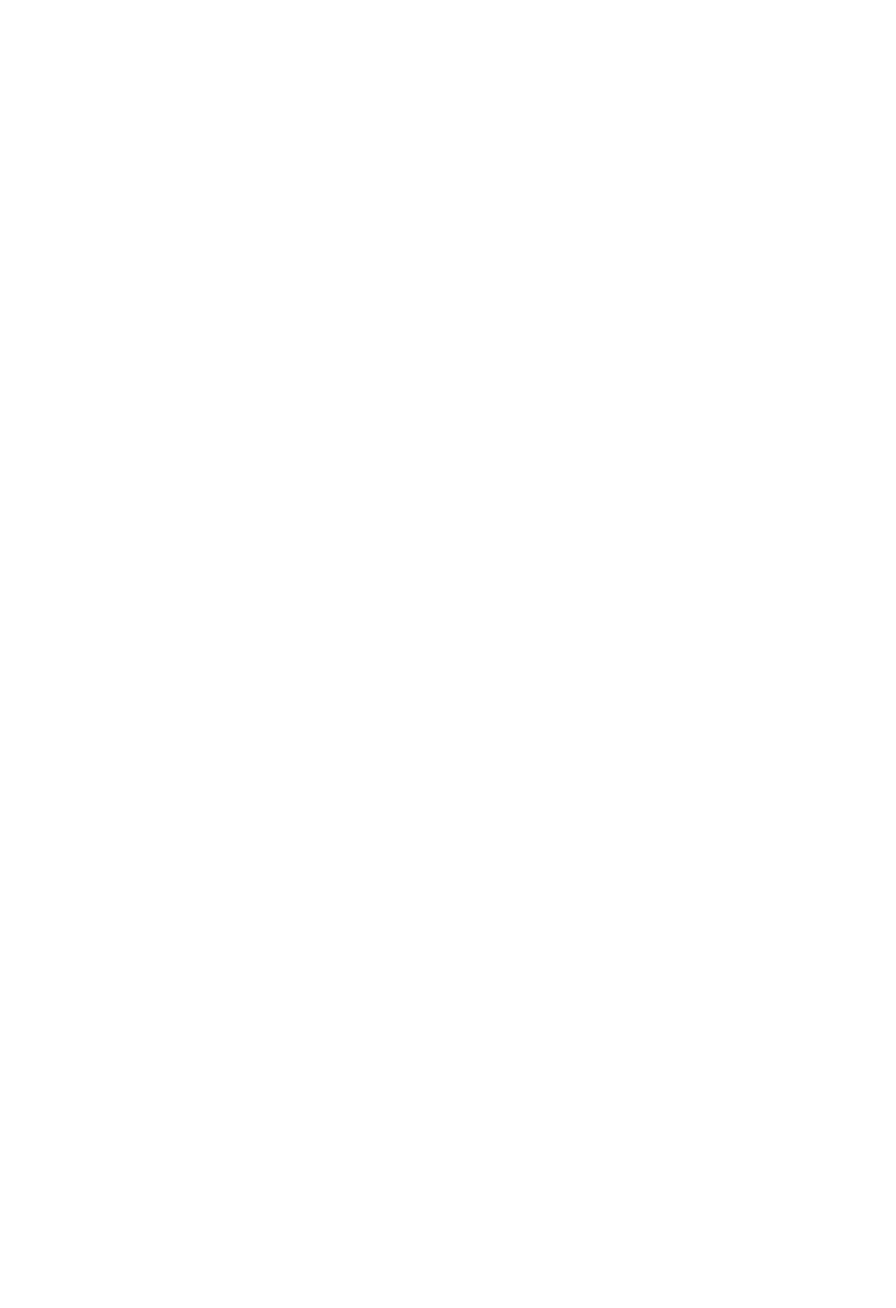
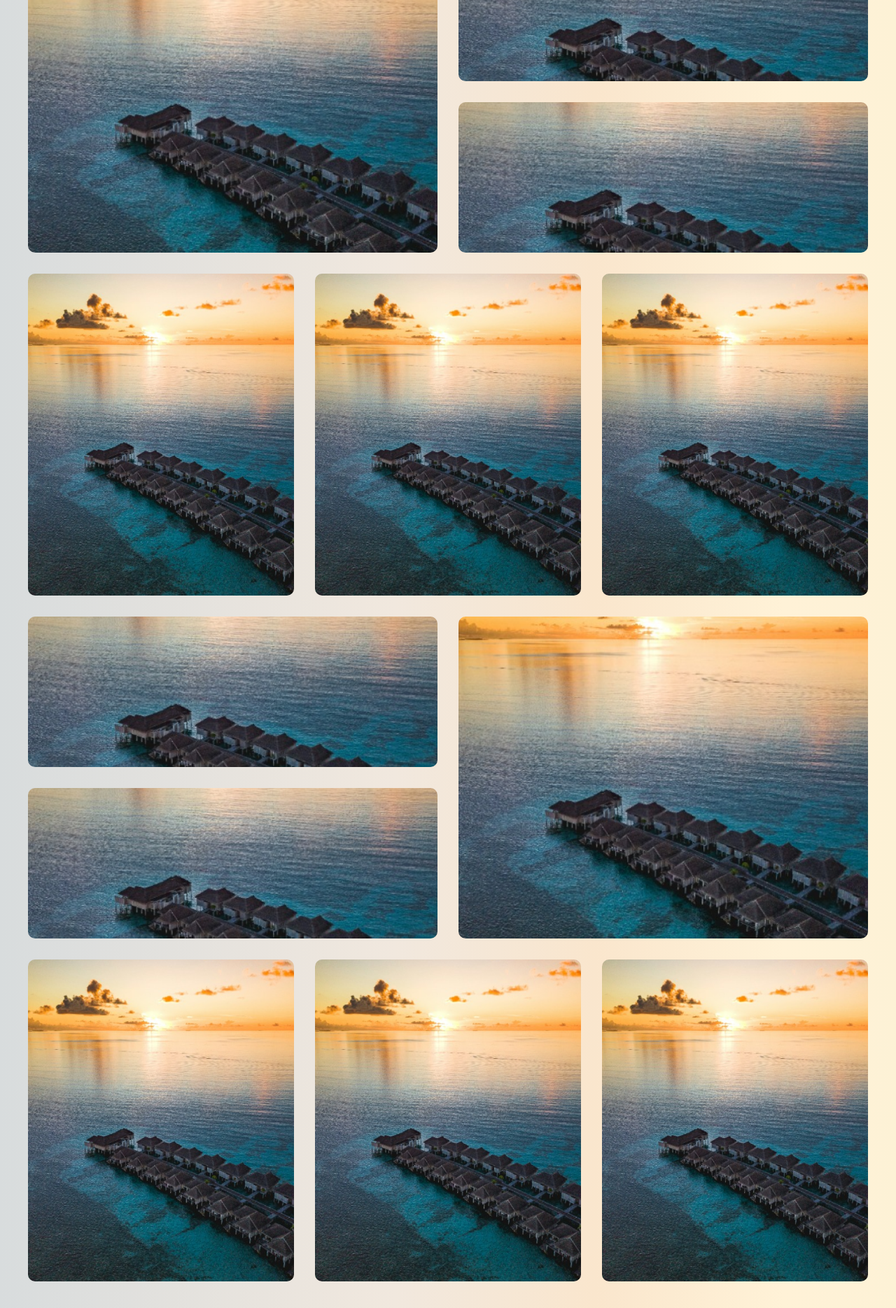
Before and after one commit to WebsitesByMTT/Trippybug_V2, a Next.js app: page /blogs in a window 1280 px wide. Shown: the part 880-2749 px from the top of the page at 70% size. Before the commit the page ends 800 px from the top, so only its background shows below. Built offline with nearby package versions, Linux system fonts and the light colour scheme.

Commit message:
fix blogs page

```diff
--- a/src/app/blogs/blogs.module.scss
+++ b/src/app/blogs/blogs.module.scss
@@ -1,73 +1,62 @@
-/* ImageGallery.scss */
-.image-gallery {
-  display: grid;
-  grid-template-rows: 1fr repeat(2, auto) repeat(2, auto);
-  grid-template-columns: 1fr 1fr 1fr;
-  gap: 10px;
+@use "/src/app/variables.scss" as *;
+@use "/src/app/mediaqueries.scss" as media;
 
-  img {
-    width: 100%;
-    height: 50rem;
-    object-fit: cover;
-  }
+.blogs {
+  padding: 4rem;
 
-  img:nth-child(1) {
-    grid-column: 1 / span 3;
-    grid-row: 1;
-  }
+  .container {
+    display: flex;
+    flex-direction: column;
+    gap: 4rem;
 
-  img:nth-child(2),
-  img:nth-child(3) {
-    grid-column: 1;
-    grid-row: 2 / span 2;
-  }
+    .actions {
+      display: flex;
+      align-items: center;
+      justify-content: flex-end;
+      gap: 1rem;
 
-  img:nth-child(4) {
-    grid-column: 2;
-    grid-row: 2;
-  }
+      @include media.only-for-smaller {
+        justify-content: center;
+      }
 
-  img:nth-child(5),
-  img:nth-child(6),
-  img:nth-child(7) {
-    grid-column: 3;
-    grid-row: 2 / span 3;
-  }
+      button {
+        background-color: #ff991a;
+        padding: 2rem;
+        border-radius: 3rem;
 
-  img:nth-child(8),
-  img:nth-child(9) {
-    grid-column: 1;
-    grid-row: 4 / span 2;
-  }
+        color: #fff;
+        font-size: 1.5rem;
+        font-style: normal;
+        font-weight: 600;
+        line-height: normal;
+        border: none;
 
-  img:nth-child(10) {
-    grid-column: 2 / span 2;
-    grid-row: 4;
-  }
+        display: flex;
+        align-items: center;
+        justify-content: center;
+        gap: 1rem;
+        cursor: pointer;
 
-  @media (max-width: 768px) {
-    grid-template-columns: 1fr;
+        svg {
+          width: 1.8rem;
+          transition: transform 0.2s ease-in-out;
+        }
 
-    img {
-      grid-column: 1;
-      grid-row: auto;
-    }
+        &:nth-child(2) {
+          background-color: #0f5a83;
+        }
 
-    img:nth-child(1) {
-      grid-row: auto;
-    }
-
-    img:nth-child(2),
-    img:nth-child(3),
-    img:nth-child(4),
-    img:nth-child(5),
-    img:nth-child(6),
-    img:nth-child(7),
-    img:nth-child(8),
-    img:nth-child(9),
-    img:nth-child(10) {
-      grid-column: auto;
-      grid-row: auto;
+        &:nth-child(2):hover {
+          svg {
+            transform: translate(80%);
+          }
+        }
+        &:nth-child(1):hover {
+          svg {
+            transform: translate(-80%);
+          }
+        }
+      }
     }
   }
 }
--- a/src/app/blogs/page.js
+++ b/src/app/blogs/page.js
@@ -2,6 +2,8 @@ import Navbar from "@/components/navbar/Navbar";
 import styles from "./blogs.module.scss";
 import Categories from "@/components/categories/Categories";
 import Image from "next/image";
+import CategoriesGrid from "@/components/categoriesGrid/CategoriesGrid";
+import Footer from "@/components/footer/Footer";
 
 const categories = [
   {
@@ -47,50 +49,82 @@ const categories = [
 ];
 
 const images = [
-  "/exploreNow/1.png",
-  "/exploreNow/2.png",
-  "/exploreNow/3.png",
-  "/exploreNow/4.png",
-  "/exploreNow/5.png",
-  "/exploreNow/1.png",
-  "/exploreNow/1.png",
-  "/exploreNow/2.png",
-  "/exploreNow/3.png",
-  "/exploreNow/4.png",
-  "/exploreNow/5.png",
-  "/exploreNow/1.png",
-  "/exploreNow/1.png",
-  "/exploreNow/2.png",
   "/exploreNow/3.png",
   "/exploreNow/4.png",
   "/exploreNow/5.png",
   "/exploreNow/1.png",
 ];
 
+const transformArray = (arr) => {
+  let newArr = [];
+
+  newArr.push([arr[0]]);
+
+  let index = 1;
+
+  newArr.push([[arr[index++]], [arr[index++], arr[index++]]]);
+
+  newArr.push([arr[index++], arr[index++], arr[index++]]);
+
+  newArr.push([[arr[index++], arr[index++]], [arr[index++]]]);
+
+  newArr.push([arr[index++], arr[index++], arr[index++]]);
+
+  return newArr;
+};
+
 const Blogs = () => {
+  const transformedArr = transformArray(images);
   return (
     <>
       <Navbar />
-      <section className={styles.blogs}>
+      <Categories data={categories} />
+      <div className={styles.blogs}>
         <div className={styles.container}>
-          <section className={styles.categories}>
-            <Categories data={categories} />
-          </section>
-          <section className={styles[`image-gallery`]}>
-            {images.map((image, index) => (
-              <div className={styles[`image-container`]}>
-                <Image
-                  key={index}
-                  fill
-                  src={image}
-                  alt={`Image ${index + 1}`}
-                  className={styles.image}
+          <CategoriesGrid nestedArray={transformedArr} />
+          <div className={styles.actions}>
+            <button>
+              <svg
+                xmlns="http://www.w3.org/2000/svg"
+                width="20"
+                height="11"
+                viewBox="0 0 20 11"
+                fill="none"
+              >
+                <path
+                  d="M5 1.5L1 5.5M1 5.5L5 9.5M1 5.5H19"
+                  stroke="white"
+                  stroke-width="2"
+                  stroke-linecap="round"
+                  stroke-linejoin="round"
                 />
-              </div>
-            ))}
-          </section>
+              </svg>
+
+              <span>Previous</span>
+            </button>
+
+            <button>
+              <span>Next Page</span>
+              <svg
+                xmlns="http://www.w3.org/2000/svg"
+                width="21"
+                height="11"
+                viewBox="0 0 21 11"
+                fill="none"
+              >
+                <path
+                  d="M15.8453 1.5L19.8453 5.5M19.8453 5.5L15.8453 9.5M19.8453 5.5H1.84534"
+                  stroke="white"
+                  stroke-width="2"
+                  stroke-linecap="round"
+                  stroke-linejoin="round"
+                />
+              </svg>
+            </button>
+          </div>
         </div>
-      </section>
+      </div>
+      <Footer />
     </>
   );
 };
--- /dev/null
+++ b/src/components/categoriesGrid/CategoriesGrid.jsx
@@ -0,0 +1,153 @@
+import Image from "next/image";
+import styles from "./categoriesGrid.module.scss";
+
+const CategoriesGrid = ({ nestedArray }) => {
+  console.log(nestedArray);
+  return (
+    <div className={styles.grid}>
+      <div className={styles[`row`]}>
+        <div className={styles[`col`]}>
+          <div className={styles[`image-container`]}>
+            <Image
+              src={"/exploreNow/1.png"}
+              alt="img"
+              fill
+              className={styles.image}
+            />
+          </div>
+        </div>
+      </div>
+
+      <div className={styles[`row`]}>
+        <div className={styles[`col`]}>
+          <div className={styles[`image-container`]}>
+            <Image
+              src={"/exploreNow/1.png"}
+              alt="img"
+              fill
+              className={styles.image}
+            />
+          </div>
+        </div>
+        <div className={styles[`col`]}>
+          <div className={styles[`image-container`]}>
+            <Image
+              src={"/exploreNow/1.png"}
+              alt="img"
+              fill
+              className={styles.image}
+            />
+          </div>
+          <div className={styles[`image-container`]}>
+            <Image
+              src={"/exploreNow/1.png"}
+              alt="img"
+              fill
+              className={styles.image}
+            />
+          </div>
+        </div>
+      </div>
+
+      <div className={styles[`row`]}>
+        <div className={styles[`col`]}>
+          <div className={styles[`image-container`]}>
+            <Image
+              src={"/exploreNow/1.png"}
+              alt="img"
+              fill
+              className={styles.image}
+            />
+          </div>
+        </div>
+        <div className={styles[`col`]}>
+          <div className={styles[`image-container`]}>
+            <Image
+              src={"/exploreNow/1.png"}
+              alt="img"
+              fill
+              className={styles.image}
+            />
+          </div>
+        </div>
+        <div className={styles[`col`]}>
+          <div className={styles[`image-container`]}>
+            <Image
+              src={"/exploreNow/1.png"}
+              alt="img"
+              fill
+              className={styles.image}
+            />
+          </div>
+        </div>
+      </div>
+
+      <div className={styles[`row`]}>
+        <div className={styles[`col`]}>
+          <div className={styles[`image-container`]}>
+            <Image
+              src={"/exploreNow/1.png"}
+              alt="img"
+              fill
+              className={styles.image}
+            />
+          </div>
+          <div className={styles[`image-container`]}>
+            <Image
+              src={"/exploreNow/1.png"}
+              alt="img"
+              fill
+              className={styles.image}
+            />
+          </div>
+        </div>
+
+        <div className={styles[`col`]}>
+          <div className={styles[`image-container`]}>
+            <Image
+              src={"/exploreNow/1.png"}
+              alt="img"
+              fill
+              className={styles.image}
+            />
+          </div>
+        </div>
+      </div>
+
+      <div className={styles[`row`]}>
+        <div className={styles[`col`]}>
+          <div className={styles[`image-container`]}>
+            <Image
+              src={"/exploreNow/1.png"}
+              alt="img"
+              fill
+              className={styles.image}
+            />
+          </div>
+        </div>
+        <div className={styles[`col`]}>
+          <div className={styles[`image-container`]}>
+            <Image
+              src={"/exploreNow/1.png"}
+              alt="img"
+              fill
+              className={styles.image}
+            />
+          </div>
+        </div>
+        <div className={styles[`col`]}>
+          <div className={styles[`image-container`]}>
+            <Image
+              src={"/exploreNow/1.png"}
+              alt="img"
+              fill
+              className={styles.image}
+            />
+          </div>
+        </div>
+      </div>
+    </div>
+  );
+};
+
+export default CategoriesGrid;
--- /dev/null
+++ b/src/components/categoriesGrid/categoriesGrid.module.scss
@@ -0,0 +1,52 @@
+@use "/src/app/variables.scss" as *;
+@use "/src/app/mediaqueries.scss" as media;
+
+.grid {
+  display: flex;
+  flex-direction: column;
+  gap: 3rem;
+
+  .row {
+    display: flex;
+    gap: 3rem;
+    flex-direction: row;
+
+    @include media.only-for-smaller {
+      flex-wrap: wrap;
+    }
+
+    .col {
+      display: flex;
+      flex-direction: column;
+      width: 100%;
+      gap: 3rem;
+      height: 46rem;
+
+      @include media.only-for-smaller {
+      }
+
+      .image-container {
+        position: relative;
+        width: 100%;
+        height: 100%;
+        border-radius: 1rem;
+        overflow: hidden;
+        cursor: pointer;
+
+        &:hover {
+          .image {
+            transform: scale(1);
+          }
+        }
+
+        .image {
+          width: 100%;
+          height: 100%;
+          object-fit: cover;
+          transition: transform 0.2s ease-in-out;
+          transform: scale(1.1);
+        }
+      }
+    }
+  }
+}
```
